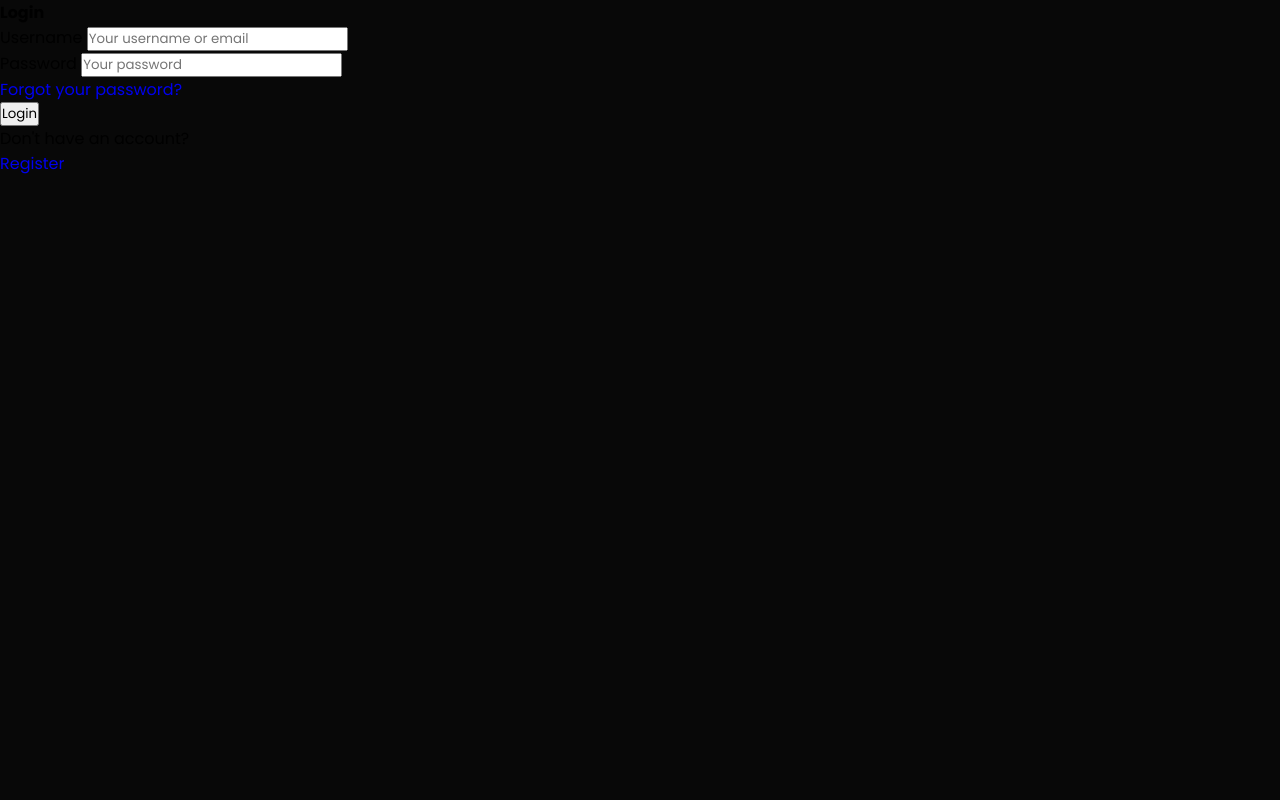
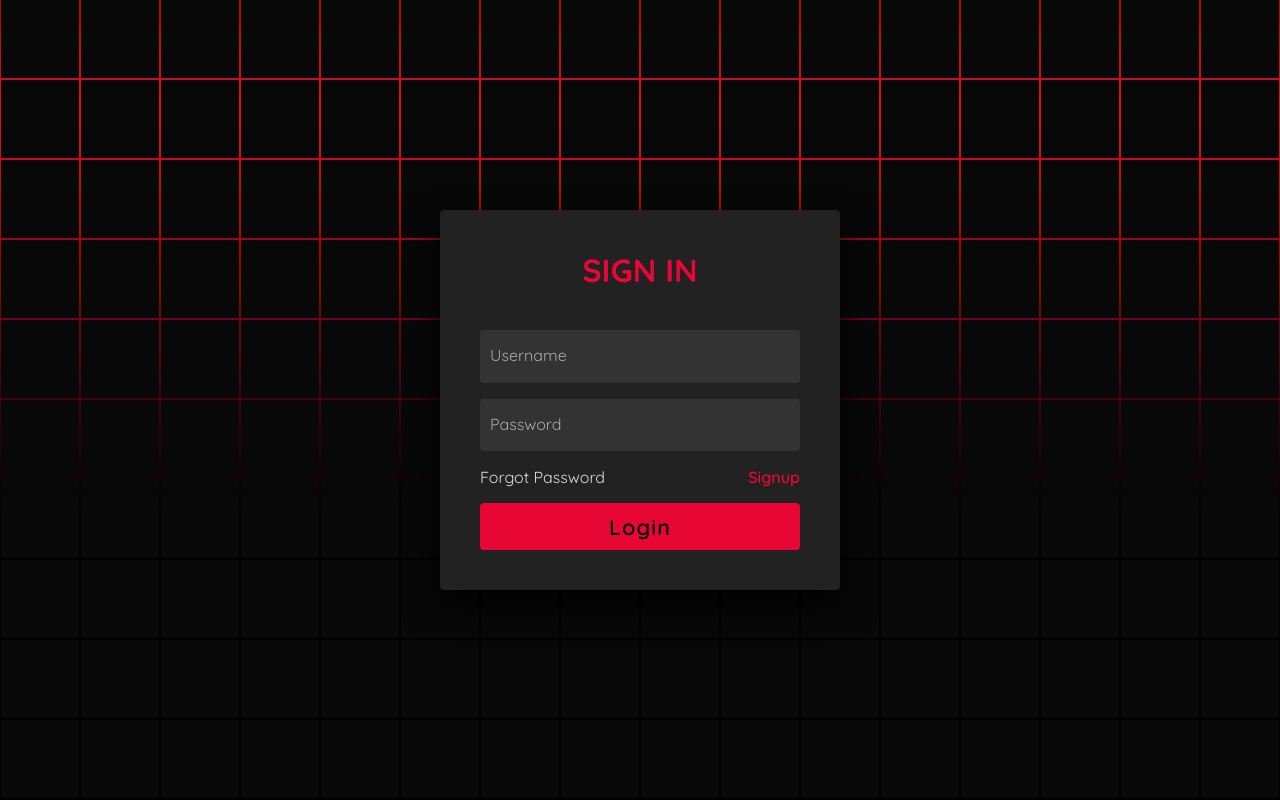
Before and after one commit to aayushsoni4/MovieFusion, a Flask app: template app/templates/login.html in a window 1280 px wide. Run offline with Flask 3, Linux system fonts and the light colour scheme; the template is opened without the code that fills it, so the values that code supplies are empty; some libraries are stand-ins or nearby versions.

Commit message:
Update form_style.css and login.html templates

```diff
--- /dev/null
+++ b/app/static/css/form_style.css
@@ -0,0 +1,183 @@
+@import url('https://fonts.googleapis.com/css2?family=Quicksand:wght@300;400;500;600;700&display=swap');
+
+* {
+    margin: 0;
+    padding: 0;
+    box-sizing: border-box;
+    font-family: 'Quicksand', sans-serif;
+}
+
+body {
+    display: flex;
+    justify-content: center;
+    align-items: center;
+    min-height: 100vh;
+    background: #000;
+}
+
+section {
+    position: absolute;
+    width: 100vw;
+    height: 100vh;
+    display: flex;
+    justify-content: center;
+    align-items: center;
+    gap: 2px;
+    flex-wrap: wrap;
+    overflow: hidden;
+}
+
+section::before {
+    content: '';
+    position: absolute;
+    width: 100%;
+    height: 100%;
+    background: linear-gradient(#000, #e70634, #000);
+    animation: animate 5s linear infinite;
+}
+
+@keyframes animate {
+    0% {
+        transform: translateY(-100%);
+    }
+
+    100% {
+        transform: translateY(100%);
+    }
+}
+
+section span {
+    position: relative;
+    display: block;
+    width: calc(6.25vw - 2px);
+    height: calc(6.25vw - 2px);
+    background: #080808;
+    z-index: 2;
+    transition: 1.5s;
+}
+
+section span:hover {
+    background: #e70634;
+    transition: 0s;
+}
+
+section .signin {
+    position: absolute;
+    width: 400px;
+    background: #222;
+    z-index: 1000;
+    display: flex;
+    justify-content: center;
+    align-items: center;
+    padding: 40px;
+    border-radius: 4px;
+    box-shadow: 0 15px 35px rgba(0, 0, 0, 9);
+}
+
+section .signin .content {
+    position: relative;
+    width: 100%;
+    display: flex;
+    justify-content: center;
+    align-items: center;
+    flex-direction: column;
+    gap: 40px;
+}
+
+section .signin .content h2 {
+    font-size: 2em;
+    color: #e70634;
+    text-transform: uppercase;
+}
+
+section .signin .content .form {
+    width: 100%;
+    display: flex;
+    flex-direction: column;
+    gap: 25px;
+}
+
+section .signin .content .form .inputBox {
+    position: relative;
+    width: 100%;
+}
+
+section .signin .content .form .inputBox input {
+    position: relative;
+    width: 100%;
+    background: #333;
+    border: none;
+    outline: none;
+    padding: 25px 10px 7.5px;
+    border-radius: 4px;
+    color: #fff;
+    font-weight: 500;
+    font-size: 1em;
+}
+
+section .signin .content .form .inputBox i {
+    position: absolute;
+    left: 0;
+    padding: 15px 10px;
+    font-style: normal;
+    color: #aaa;
+    transition: 0.5s;
+    pointer-events: none;
+}
+
+.signin .content .form .inputBox input:focus~i,
+.signin .content .form .inputBox input:valid~i {
+    transform: translateY(-7.5px);
+    font-size: 0.8em;
+    color: #fff;
+}
+
+.signin .content .form .links {
+    position: relative;
+    width: 100%;
+    display: flex;
+    justify-content: space-between;
+}
+
+.signin .content .form .links a {
+    color: #dedcdc;
+    text-decoration: none;
+}
+
+.signin .content .form .links a:nth-child(2) {
+    color: #e70634;
+    font-weight: 600;
+}
+
+.signin .content .form .inputBox input[type="submit"] {
+    padding: 10px;
+    background: #e70634;
+    color: #000;
+    font-weight: 600;
+    font-size: 1.35em;
+    letter-spacing: 0.05em;
+    cursor: pointer;
+}
+
+input[type="submit"]:active {
+    opacity: 0.6;
+}
+
+p {
+    color: #dedcdc;
+}
+
+
+@media (max-width: 900px) {
+    section span {
+        width: calc(10vw - 2px);
+        height: calc(10vw - 2px);
+    }
+}
+
+@media (max-width: 600px) {
+    section span {
+        width: calc(20vw - 2px);
+        height: calc(20vw - 2px);
+    }
+}
--- a/app/templates/login.html
+++ b/app/templates/login.html
@@ -1,33 +1,41 @@
-{% include 'layout.html' %}
-<title>Login</title>
+<head>
+    <title>Login | MovieFusion</title>
+    <link rel="shortcut icon" href="{{ url_for('static', filename='images/fav-icon.png') }}" />
+    <link rel="stylesheet" href="{{ url_for('static', filename='css/form_style.css') }}" />
+</head>
 
-<div class="container-fluid">
-    {% with messages = get_flashed_messages() %}
-    {% if messages %}
-    <div class="alert alert-success alert-dismissible fade show custom-alert text-center" role="alert">
-        {% for message in messages %}
-        <p class="mb-0">{{ message }}</p>
-        {% endfor %}
-        <button type="button" class="btn-close" data-bs-dismiss="alert" aria-label="Close"></button>
-    </div>
-    {% endif %}
-    {% endwith %}
-    <form class="mx-auto" id="loginForm" action="{{ url_for('auth.login') }}" method="post">
-        <h4 class="text-center">Login</h4>
-        <div class="mb-3 mt-4">
-            <label for="exampleInputEmail1">Username</label>
-            <input type="text" name="username" class="form-control" placeholder="Your username or email">
+<body>
+    <section>
+        <section id="container"></section>
+        <div class="signin">
+            <div class="content">
+                <h2>Sign In</h2>
+                <div class="form">
+                    <form action="{{url_for('auth.login')}}" method="post">
+                        <div class="inputBox">
+                            <input type="text" required> <i>Username</i>
+                        </div>
+                        <div class="inputBox" style="margin-top: 5%;">
+                            <input type="password" required> <i>Password</i>
+                        </div>
+                        <div class="links" style="margin-top: 5%;"> <a href="#">Forgot Password</a>
+                            <a href="{{url_for('auth.register')}}">Signup</a>
+                        </div>
+                        <div class="inputBox" style="margin-top: 5%;">
+                            <input type="submit" value="Login">
+                        </div>
+                    </form>
+                </div>
+            </div>
         </div>
-        <div class="mb-3 mt-4">
-            <label for="exampleInputPassword1">Password</label>
-            <input type="password" name="password" class="form-control" placeholder="Your password">
-            <div id="emailHelp" class="form-text mt-3"><a href="{{ url_for('auth.forgot_password') }}">Forgot your
-                    password?</a></div>
-        </div>
-        <button type="submit" class="btn btn-primary">Login</button>
-        <div class="mt-3 d-flex justify-content-between align-items-center">
-            <p class="form-text mb-0">Don't have an account?</p>
-            <a href="{{ url_for('auth.register') }}">Register</a>
-        </div>
-    </form>
-</div>
+    </section>
+    <script>
+        const numberOfSpans = 300;
+        const container = document.getElementById('container');
+        for (let i = 0; i < numberOfSpans; i++) {
+            const span = document.createElement('span');
+            container.appendChild(span);
+        }
+
+    </script>
+</body>
```
